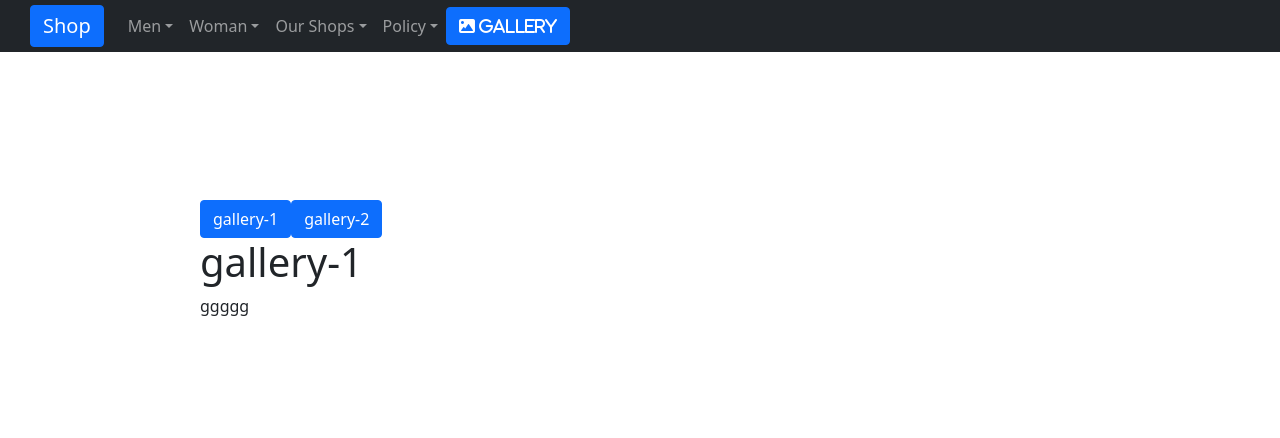
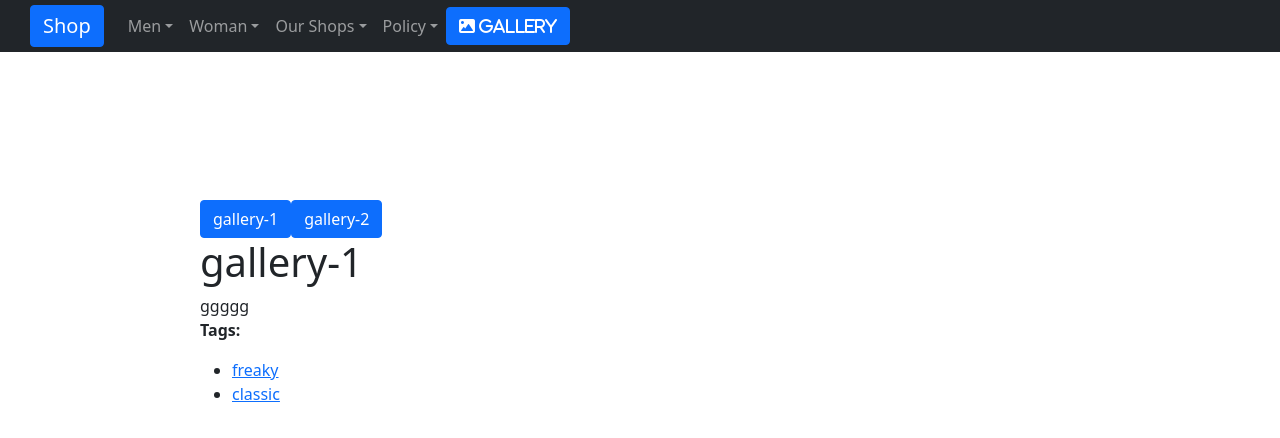
Before and after one commit to Programophobia/Bootstrap-RWD-use, a website: page src/subpages/belts/products.html in a window 1280 px wide. Drawn offline with nearby package versions, Linux system fonts and the light colour scheme.

Commit message:
Add function for tags

```diff
--- a/src/subpages/belts/products.html
+++ b/src/subpages/belts/products.html
@@ -54,13 +54,23 @@
     <section class="all-links titles">
     </section>
     <section class="allPhotos">
-<div class="oneArt active" id="gallery-1">
+<div class="oneArt active" id="gallery-1" data-tags="freaky classic">
     <h1 class="title">gallery-1</h1>
 ggggg
+<div class="post-tags">
+    <p><strong>Tags:</strong></p>
+    <ul class="list list-horizontal">
+    </ul>
+  </div>
 </div>
-<div class="oneArt" id="gallery-2">
+<div class="oneArt" id="gallery-2" data-tags="classic new">
     <h1 class="title">gallery-2</h1>
     555555555555555
+    <div class="post-tags">
+        <p><strong>Tags:</strong></p>
+        <ul class="list list-horizontal">
+        </ul>
+      </div>
     </div>
     </section>
 </body>
--- a/src/subpages/belts/products.js
+++ b/src/subpages/belts/products.js
@@ -1,5 +1,6 @@
 
 'use strict';
+
 
 
 console.log('hello')
@@ -29,11 +30,7 @@ function titleClickHandler(event){
     }
 }
 
-const links = document.querySelectorAll('.titles a');
 
-for(let link of links){
-  link.addEventListener('click', titleClickHandler);
-}
 
 function generateTitle(){
     const allTitles = document.querySelectorAll('.title')
@@ -48,6 +45,31 @@ function generateTitle(){
     }
     const titleList = document.querySelector('.titles')
     titleList.innerHTML = html;
+    const links = document.querySelectorAll('.titles a');
+
+for(let link of links){
+  link.addEventListener('click', titleClickHandler);
+}
 
 }
 generateTitle()
+
+
+function generateTags(){
+
+  const allArt = document.querySelectorAll('.oneArt')
+  for(let art of allArt){
+    const wrapper = art.querySelector('.list-horizontal')
+    let html =''
+    const tagAt = art.getAttribute('data-tags')
+    console.log(tagAt)
+    const tagArray = tagAt.split(' ')
+        for(let oneTag of tagArray){
+            const htmlEl = '<li><a href="#'+ oneTag +'">'+oneTag+'</a></li>'
+            html += htmlEl
+            }
+    wrapper.innerHTML = html
+  }
+}
+
+  generateTags();
```
